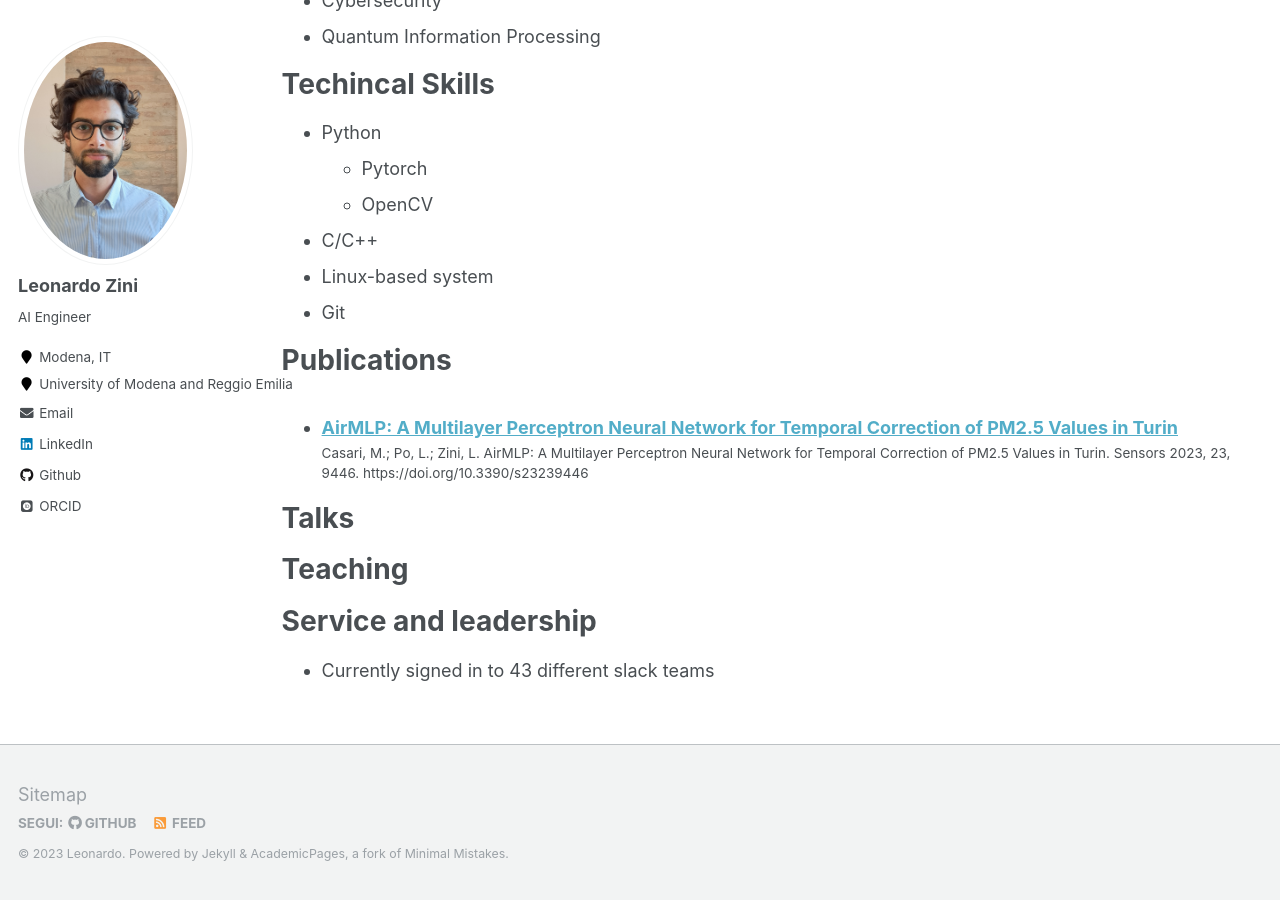
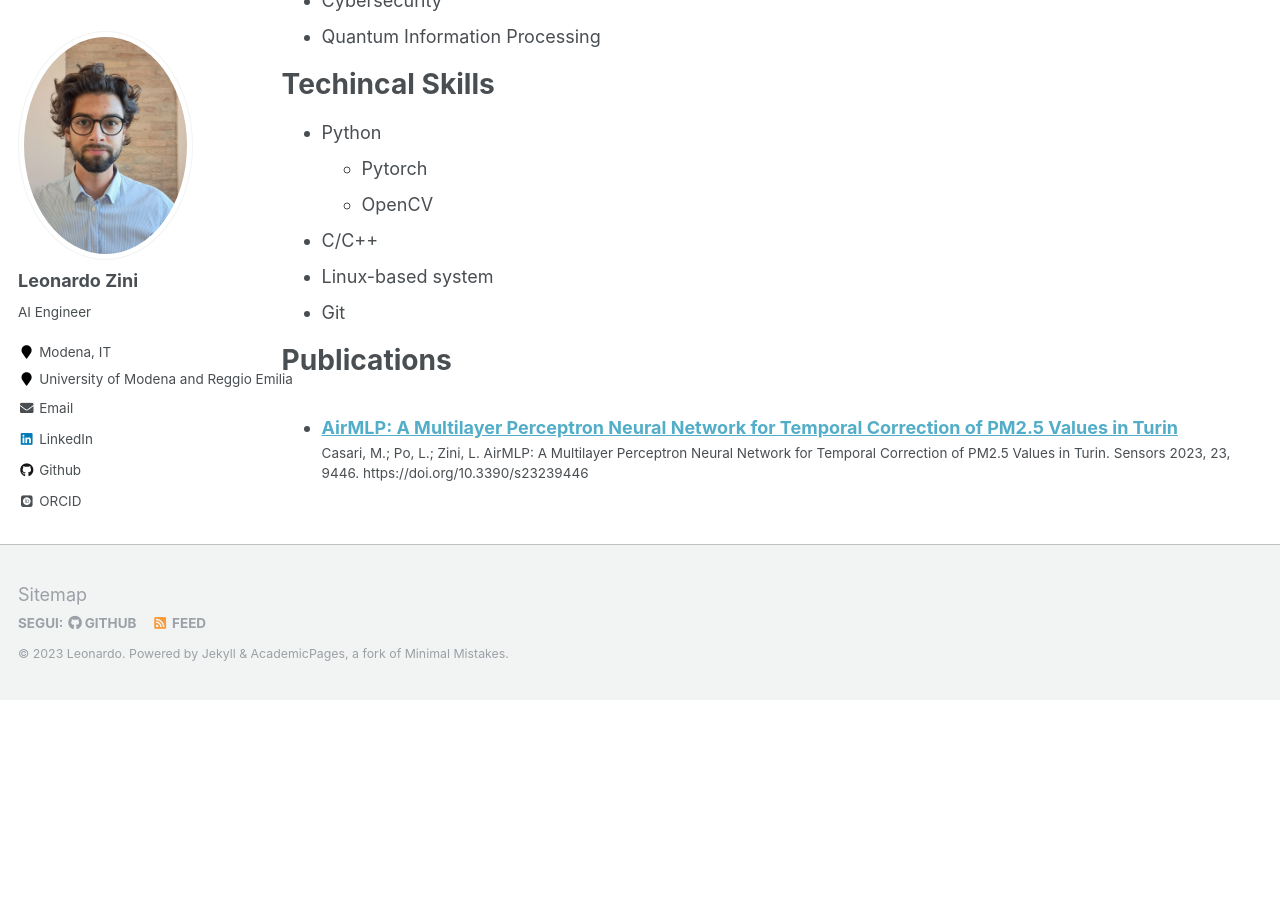
Before and after one commit to LeonardoZini/leonardozini.github.io, a Jekyll site: the page built from _pages/cv.md, in a window 1280 px wide and 900 px high, scrolled down 743 px. Built offline with Jekyll 4.4.1, drawn with Linux system fonts in a browser that asks for light colours; some web fonts are replaced; after the commit the page ends 1443 px from its top, so only the background shows below that.

Commit message:
Update CV

```diff
--- a/_config.yml
+++ b/_config.yml
@@ -96,7 +96,7 @@ author:
   flickr           :
   facebook         :
   foursquare       :
-  github           : "https://github.com/LeonardoZini"
+  github           : "LeonardoZini"
   google_plus      :
   keybase          :
   instagram        :
--- a/_pages/cv.md
+++ b/_pages/cv.md
@@ -49,19 +49,3 @@ Publications
   <ul>{% for post in site.publications %}
     {% include archive-single-cv.html %}
   {% endfor %}</ul>
-
-Talks
-======
-  <ul>{% for post in site.talks %}
-    {% include archive-single-talk-cv.html %}
-  {% endfor %}</ul>
-
-Teaching
-======
-  <ul>{% for post in site.teaching %}
-    {% include archive-single-cv.html %}
-  {% endfor %}</ul>
-
-Service and leadership
-======
-* Currently signed in to 43 different slack teams
```
